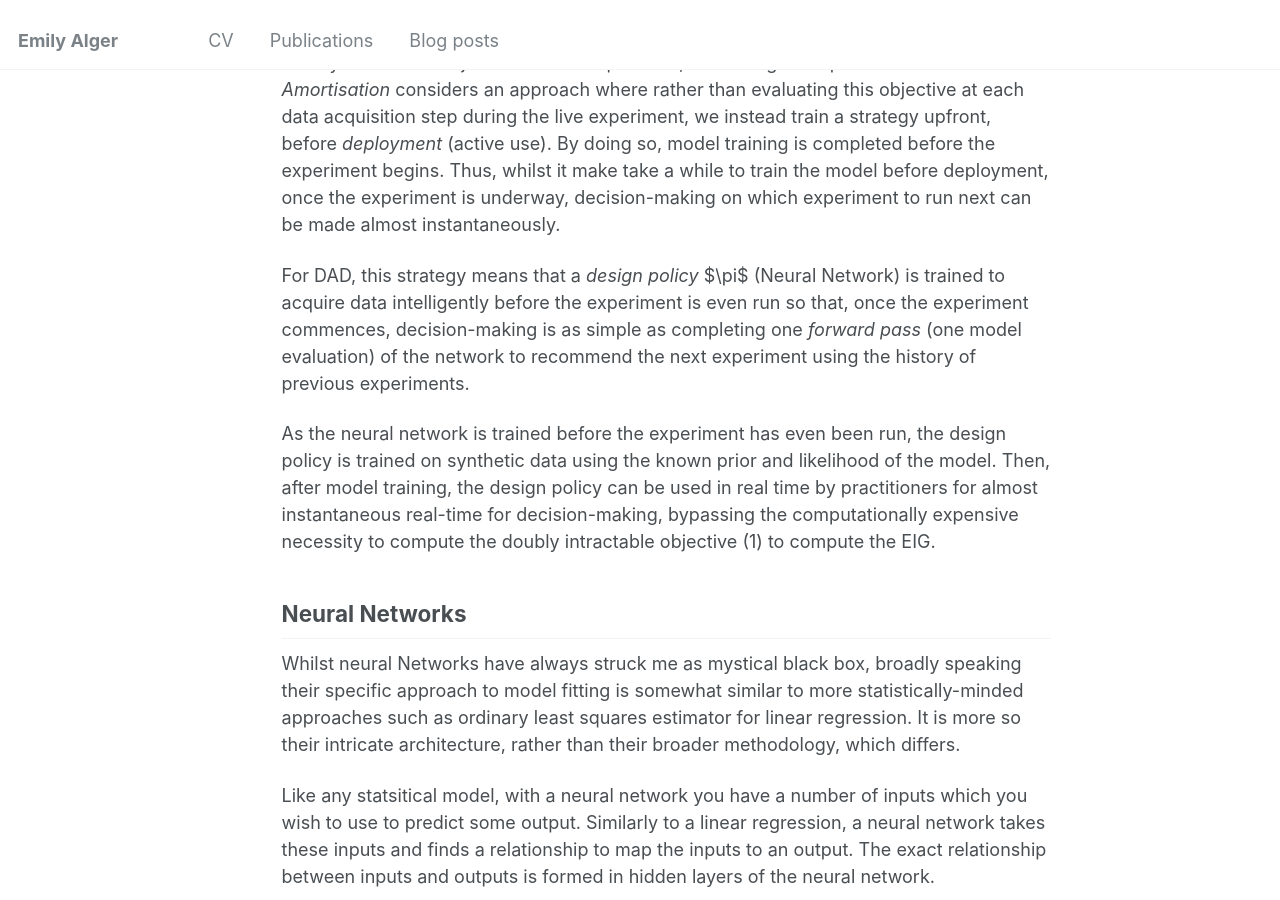
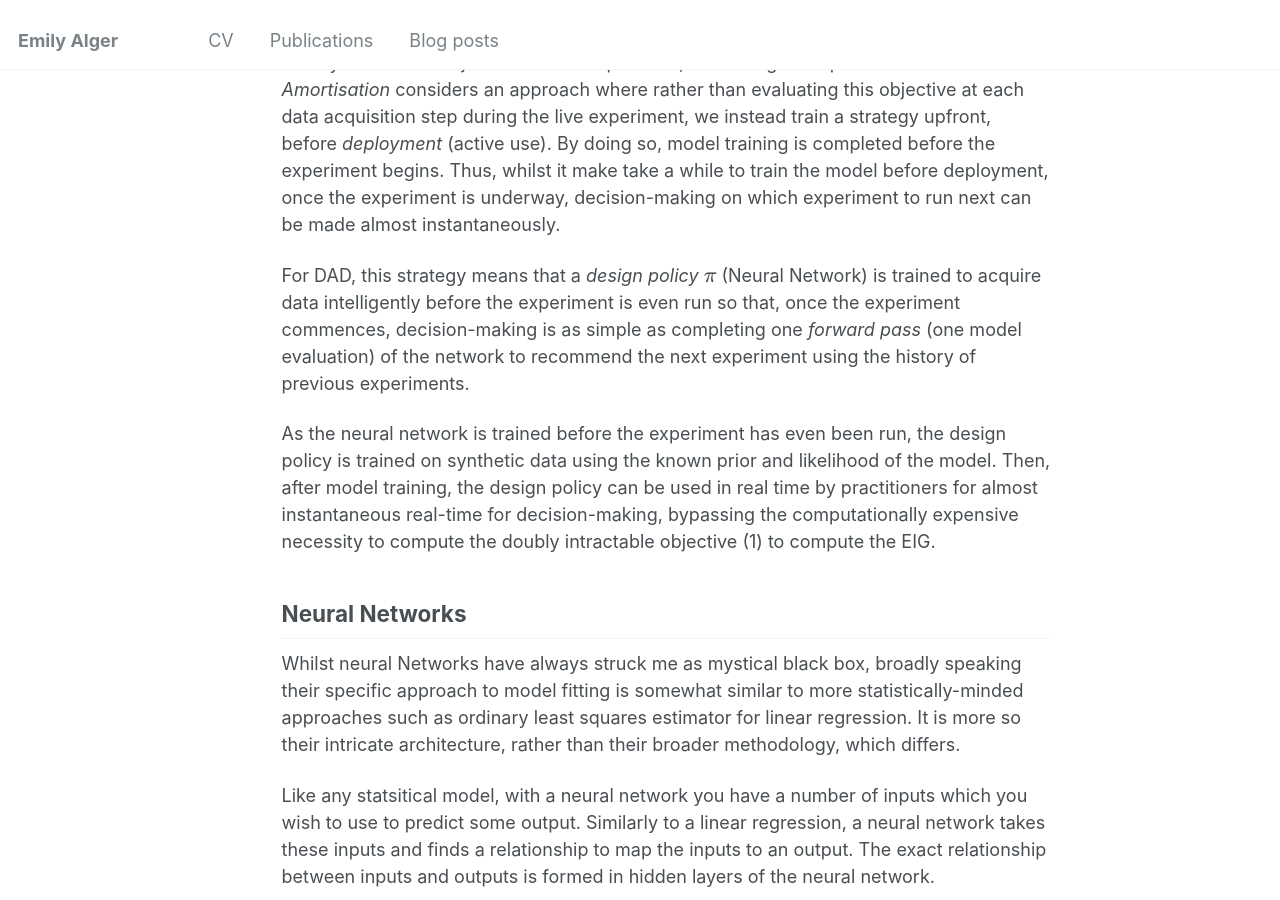
Before and after one commit to alemily100/alemily100.github.io, a Jekyll site: the page built from _posts/2026-07-10-an-introduction-to-deep-adaptive-design-dad.md, in a window 1280 px wide and 900 px high, scrolled down 2122 px. Built offline with Jekyll 4.4.1, drawn with Linux system fonts in a browser that asks for light colours.

```diff
--- a/_posts/2026-07-10-an-introduction-to-deep-adaptive-design-dad.md
+++ b/_posts/2026-07-10-an-introduction-to-deep-adaptive-design-dad.md
@@ -39,7 +39,7 @@ Whilst it is not notationally challenging to write the objective down for the be
 
 The idea of *amortising* processes has come up many times since starting my postdoc. In the previous section we discussed the case where at each step of an experiment, a doubly intractable objective must be optimised, with a huge computational cost. *Amortisation* considers an approach where rather than evaluating this objective at each data acquisition step during the live experiment, we instead train a strategy upfront, before *deployment* (active use). By doing so, model training is completed before the experiment begins. Thus, whilst it make take a while to train the model before deployment, once the experiment is underway, decision-making on which experiment to run next can be made almost instantaneously.
 
-For DAD, this strategy means that a *design policy* $\pi$ (Neural Network) is trained to acquire data intelligently before the experiment is even run so that, once the experiment commences, decision-making is as simple as completing one *forward pass* (one model evaluation) of the network to recommend the next experiment using the history of previous experiments.
+For DAD, this strategy means that a *design policy* $$\pi$$ (Neural Network) is trained to acquire data intelligently before the experiment is even run so that, once the experiment commences, decision-making is as simple as completing one *forward pass* (one model evaluation) of the network to recommend the next experiment using the history of previous experiments.
 
 As the neural network is trained before the experiment has even been run, the design policy is trained on synthetic data using the known prior and likelihood of the model. Then, after model training, the design policy can be used in real time by practitioners for almost instantaneous real-time for decision-making, bypassing the computationally expensive necessity to compute the doubly intractable objective (1) to compute the EIG.
 
```
